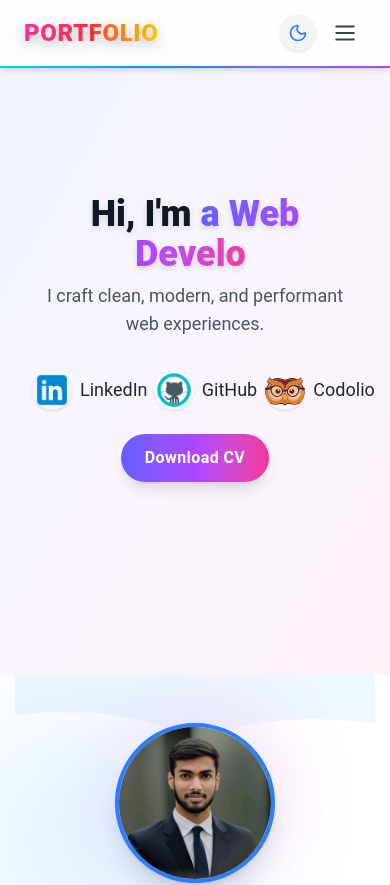
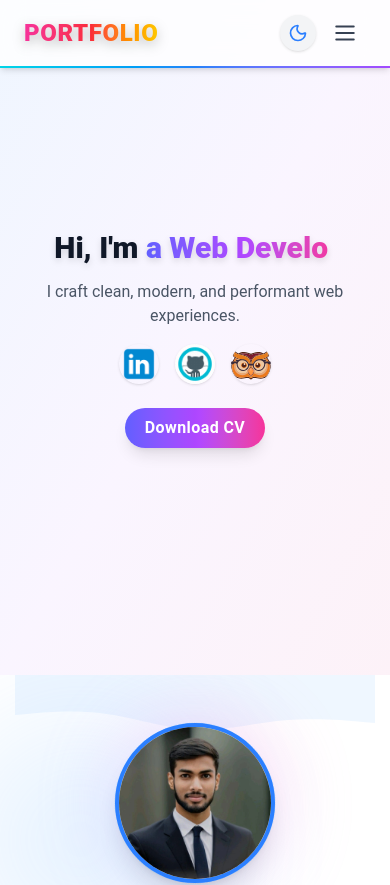
Before and after one commit to deepak3003/Portfolio, a React (Vite) app in the folder my-portfolio/: page / in a window 390 px wide. Shown: the top 885 px of the page. Built offline with nearby package versions, Linux system fonts and the light colour scheme.

Commit message:
make responsive

```diff
--- a/my-portfolio/src/components/Experience.jsx
+++ b/my-portfolio/src/components/Experience.jsx
@@ -11,20 +11,19 @@ export default function Experience() {
         "Built and deployed a Medical Chatbot using NLP techniques",
       ],
     },
-
-    // You can add more entries here
+    // add more experiences as needed
   ];
 
   return (
     <section id="experience" className="py-20 bg-gray-50 dark:bg-zinc-900">
-      {/* Section Heading */}
+      {/* Heading */}
       <h2 className="text-4xl font-extrabold text-center mb-14 text-transparent bg-clip-text bg-gradient-to-r from-blue-500 via-purple-500 to-pink-500">
         Experience
       </h2>
 
       <div className="relative max-w-5xl mx-auto">
-        {/* Central timeline line */}
-        <div className="absolute left-1/2 transform -translate-x-1/2 w-1 bg-gradient-to-b from-blue-500 via-purple-500 to-pink-500 h-full" />
+        {/* Center line visible only on md+ */}
+        <div className="hidden md:block absolute left-1/2 transform -translate-x-1/2 w-1 bg-gradient-to-b from-blue-500 via-purple-500 to-pink-500 h-full" />
 
         {items.map((exp, idx) => (
           <motion.div
@@ -32,15 +31,17 @@ export default function Experience() {
             initial={{ opacity: 0, y: 40 }}
             whileInView={{ opacity: 1, y: 0 }}
             transition={{ duration: 0.5, delay: idx * 0.15 }}
-            className={`relative mb-12 w-full flex ${
-              idx % 2 === 0 ? "justify-start pr-10" : "justify-end pl-10"
+            className={`relative mb-12 flex flex-col md:flex-row ${
+              idx % 2 === 0
+                ? "md:justify-start md:pr-10"
+                : "md:justify-end md:pl-10"
             }`}
           >
-            {/* Timeline Dot */}
-            <span className="absolute left-1/2 transform -translate-x-1/2 w-6 h-6 rounded-full bg-white border-4 border-blue-500 dark:bg-zinc-900 dark:border-purple-500 z-10 shadow" />
+            {/* Timeline dot (md+) */}
+            <span className="hidden md:block absolute left-1/2 transform -translate-x-1/2 w-6 h-6 rounded-full bg-white border-4 border-blue-500 dark:bg-zinc-900 dark:border-purple-500 z-10 shadow" />
 
             {/* Card */}
-            <div className="bg-white dark:bg-zinc-800 w-5/12 rounded-2xl shadow-md hover:shadow-2xl p-6 border border-gray-100 dark:border-zinc-700">
+            <div className="bg-white dark:bg-zinc-800 w-full md:w-5/12 rounded-2xl shadow-md hover:shadow-2xl p-6 border border-gray-100 dark:border-zinc-700">
               <h3 className="text-lg font-semibold text-blue-600 dark:text-blue-400">
                 {exp.role}
               </h3>
--- a/my-portfolio/src/components/Hero.jsx
+++ b/my-portfolio/src/components/Hero.jsx
@@ -10,12 +10,12 @@ function Hero() {
         flex flex-col justify-center items-center min-h-[80vh]
         bg-gradient-to-br from-blue-50 via-purple-50 to-pink-50
         dark:from-zinc-900 dark:via-zinc-800 dark:to-zinc-900
-        text-center p-8
+        text-center p-6 sm:p-8
       "
     >
       {/* Heading with Typewriter */}
       <motion.h2
-        className="text-4xl md:text-6xl font-extrabold drop-shadow-md text-gray-900 dark:text-white"
+        className="text-3xl sm:text-4xl md:text-6xl font-extrabold drop-shadow-md text-gray-900 dark:text-white leading-snug sm:leading-tight"
         initial={{ y: 30, opacity: 0 }}
         animate={{ y: 0, opacity: 1 }}
         transition={{ delay: 0.3, duration: 0.6 }}
@@ -24,19 +24,19 @@ function Hero() {
         <span className="text-transparent bg-clip-text bg-gradient-to-r from-indigo-500 via-purple-500 to-pink-500">
           <Typewriter
             words={["Deepak Singh", "a Web Developer", "a React Enthusiast"]}
-            loop={0} // 0 = infinite
+            loop={0} // infinite
             cursor
             cursorStyle="|"
-            typeSpeed={80} // ms per char
+            typeSpeed={80}
             deleteSpeed={100}
-            delaySpeed={1500} // pause before delete
+            delaySpeed={1500}
           />
         </span>
       </motion.h2>
 
       {/* Subtext */}
       <motion.p
-        className="text-lg md:text-xl text-gray-600 dark:text-gray-300 pb-6 mt-2"
+        className="text-base sm:text-lg md:text-xl text-gray-600 dark:text-gray-300 mt-3 sm:mt-4 mb-4 sm:mb-6 px-4 sm:px-0"
         initial={{ opacity: 0 }}
         animate={{ opacity: 1 }}
         transition={{ delay: 0.6 }}
@@ -46,7 +46,7 @@ function Hero() {
 
       {/* Social Links */}
       <motion.div
-        className="flex justify-center gap-6 mt-2 mb-6"
+        className="flex flex-wrap justify-center gap-4 sm:gap-6 mb-6"
         initial={{ opacity: 0 }}
         animate={{ opacity: 1 }}
         transition={{ delay: 0.9 }}
@@ -73,7 +73,7 @@ function Hero() {
 
       {/* Call-to-Action */}
       <motion.div
-        className="flex justify-center gap-4 flex-wrap"
+        className="flex flex-wrap justify-center gap-4"
         initial={{ opacity: 0 }}
         animate={{ opacity: 1 }}
         transition={{ delay: 1.2 }}
@@ -84,7 +84,7 @@ function Hero() {
           target="_blank"
           rel="noopener noreferrer"
           className="
-            px-6 py-3
+            px-5 sm:px-6 py-2 sm:py-3
             bg-gradient-to-r from-indigo-500 via-purple-500 to-pink-500
             text-white font-semibold tracking-wide
             rounded-full shadow-lg
@@ -108,11 +108,15 @@ function SocialLink({ href, src, alt, text }) {
       rel="noopener noreferrer"
       className="
         flex items-center gap-2 text-gray-800 dark:text-gray-200
-        hover:text-blue-600 dark:hover:text-blue-400 transition text-lg
+        hover:text-blue-600 dark:hover:text-blue-400 transition text-base sm:text-lg
       "
     >
-      <img src={src} alt={alt} className="w-10 h-10 rounded-full shadow" />
-      {text}
+      <img
+        src={src}
+        alt={alt}
+        className="w-10 h-10 sm:w-12 sm:h-12 rounded-full shadow"
+      />
+      <span className="hidden sm:inline">{text}</span>
     </a>
   );
 }
```
